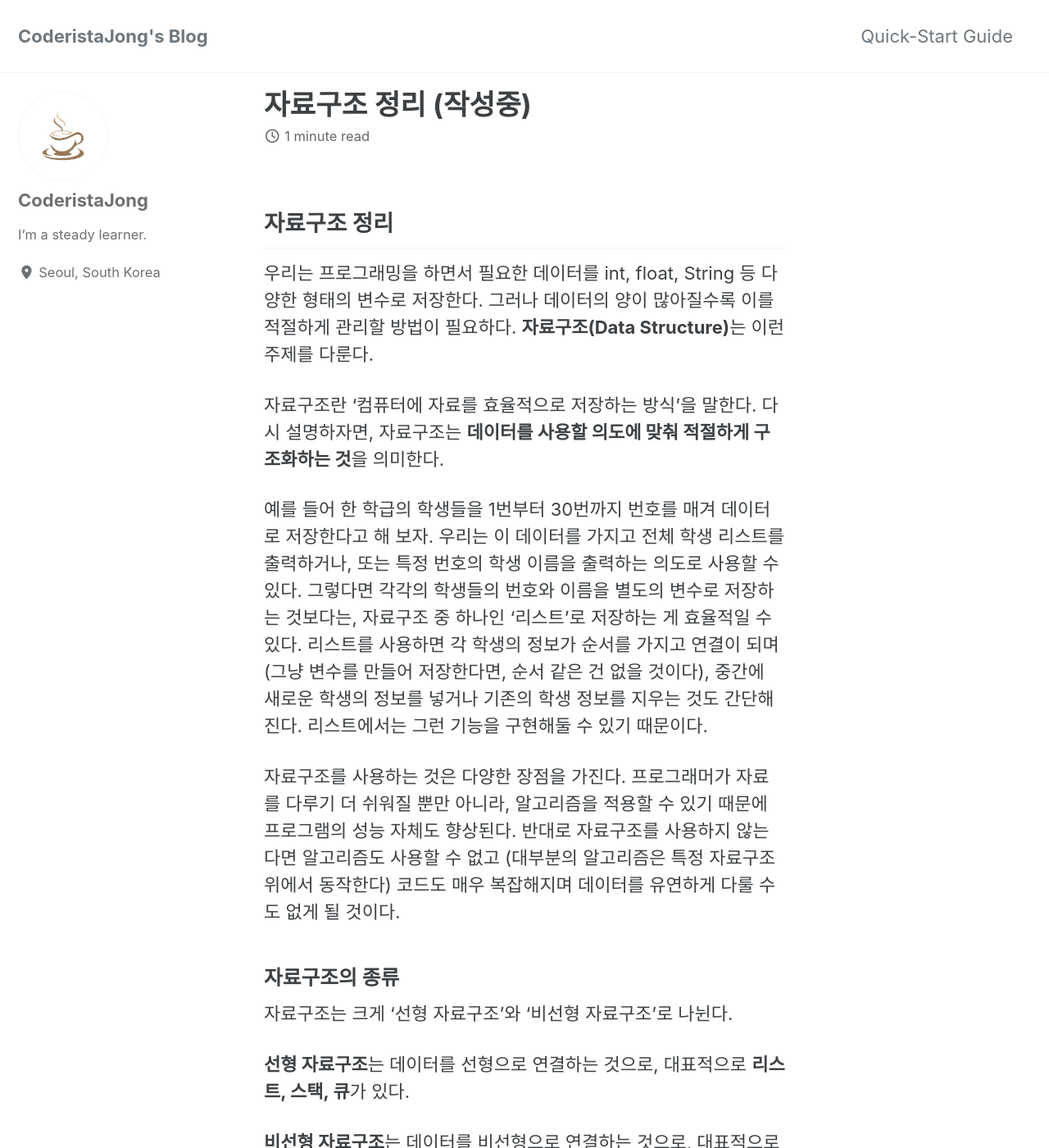
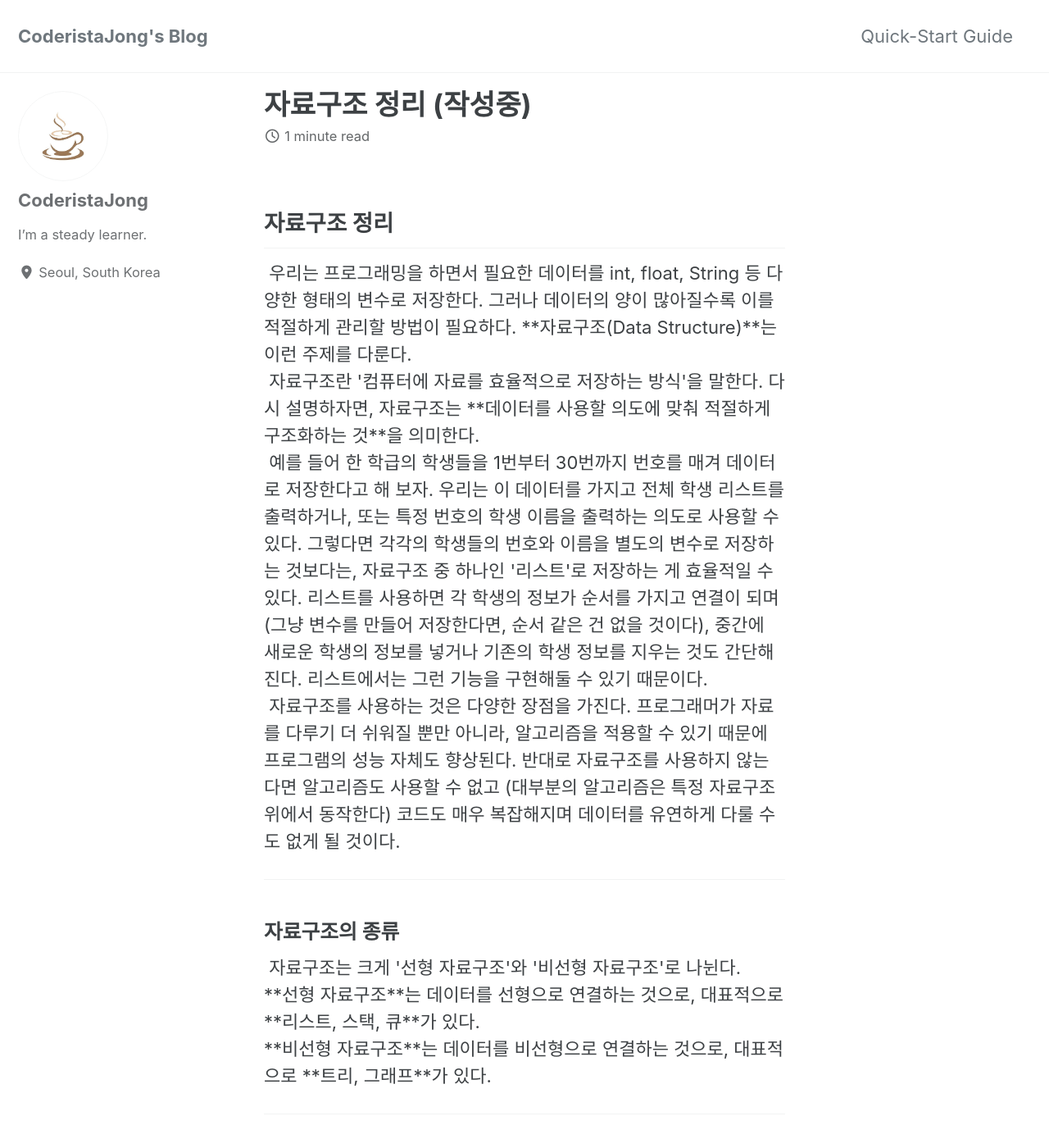
Before and after one commit to NullCoffeeException/NullCoffeeException.github.io, a Jekyll site: the page built from _posts/2025-06-27-자료구조.md, in a window 1280 px wide and 1400 px high. Shown: the whole window at 82% size. Built offline with Jekyll 4.4.1, drawn with Linux system fonts in a browser that asks for light colours; cached includes are drawn as plain includes; some of the changed text lies outside the part shown.

Commit message:
docs: 자료구조 <p> 적용

```diff
--- a/_posts/2025-06-27-자료구조.md
+++ b/_posts/2025-06-27-자료구조.md
@@ -7,56 +7,82 @@ title: "자료구조 정리 (작성중)"
 
 ## 자료구조 정리
 
- 우리는 프로그래밍을 하면서 필요한 데이터를 int, float, String 등 다양한 형태의 변수로 저장한다. 그러나 데이터의 양이 많아질수록 이를 적절하게 관리할 방법이 필요하다. **자료구조(Data Structure)**는 이런 주제를 다룬다.
+<p>
+&nbsp;우리는 프로그래밍을 하면서 필요한 데이터를 int, float, String 등 다양한 형태의 변수로 저장한다. 그러나 데이터의 양이 많아질수록 이를 적절하게 관리할 방법이 필요하다. **자료구조(Data Structure)**는 이런 주제를 다룬다.
+<br>
+&nbsp;자료구조란 '컴퓨터에 자료를 효율적으로 저장하는 방식'을 말한다. 다시 설명하자면, 자료구조는 **데이터를 사용할 의도에 맞춰 적절하게 구조화하는 것**을 의미한다.
+<br>
+&nbsp;예를 들어 한 학급의 학생들을 1번부터 30번까지 번호를 매겨 데이터로 저장한다고 해 보자. 우리는 이 데이터를 가지고 전체 학생 리스트를 출력하거나, 또는 특정 번호의 학생 이름을 출력하는 의도로 사용할 수 있다. 그렇다면 각각의 학생들의 번호와 이름을 별도의 변수로 저장하는 것보다는, 자료구조 중 하나인 '리스트'로 저장하는 게 효율적일 수 있다. 리스트를 사용하면 각 학생의 정보가 순서를 가지고 연결이 되며(그냥 변수를 만들어 저장한다면, 순서 같은 건 없을 것이다), 중간에 새로운 학생의 정보를 넣거나 기존의 학생 정보를 지우는 것도 간단해진다. 리스트에서는 그런 기능을 구현해둘 수 있기 때문이다.
+<br>
+&nbsp;자료구조를 사용하는 것은 다양한 장점을 가진다. 프로그래머가 자료를 다루기 더 쉬워질 뿐만 아니라, 알고리즘을 적용할 수 있기 때문에 프로그램의 성능 자체도 향상된다. 반대로 자료구조를 사용하지 않는다면 알고리즘도 사용할 수 없고 (대부분의 알고리즘은 특정 자료구조 위에서 동작한다) 코드도 매우 복잡해지며 데이터를 유연하게 다룰 수도 없게 될 것이다.
+</p>
 
- 자료구조란 '컴퓨터에 자료를 효율적으로 저장하는 방식'을 말한다. 다시 설명하자면, 자료구조는 **데이터를 사용할 의도에 맞춰 적절하게 구조화하는 것**을 의미한다.
 
- 예를 들어 한 학급의 학생들을 1번부터 30번까지 번호를 매겨 데이터로 저장한다고 해 보자. 우리는 이 데이터를 가지고 전체 학생 리스트를 출력하거나, 또는 특정 번호의 학생 이름을 출력하는 의도로 사용할 수 있다. 그렇다면 각각의 학생들의 번호와 이름을 별도의 변수로 저장하는 것보다는, 자료구조 중 하나인 '리스트'로 저장하는 게 효율적일 수 있다. 리스트를 사용하면 각 학생의 정보가 순서를 가지고 연결이 되며(그냥 변수를 만들어 저장한다면, 순서 같은 건 없을 것이다), 중간에 새로운 학생의 정보를 넣거나 기존의 학생 정보를 지우는 것도 간단해진다. 리스트에서는 그런 기능을 구현해둘 수 있기 때문이다.
 
- 자료구조를 사용하는 것은 다양한 장점을 가진다. 프로그래머가 자료를 다루기 더 쉬워질 뿐만 아니라, 알고리즘을 적용할 수 있기 때문에 프로그램의 성능 자체도 향상된다. 반대로 자료구조를 사용하지 않는다면 알고리즘도 사용할 수 없고 (대부분의 알고리즘은 특정 자료구조 위에서 동작한다) 코드도 매우 복잡해지며 데이터를 유연하게 다룰 수도 없게 될 것이다.
+---
 
 
 
 ### 자료구조의 종류
 
- 자료구조는 크게 '선형 자료구조'와 '비선형 자료구조'로 나뉜다.
-
-**선형 자료구조**는 데이터를 선형으로 연결하는 것으로, 대표적으로 **리스트, 스택, 큐**가 있다.
-
-**비선형 자료구조**는 데이터를 비선형으로 연결하는 것으로, 대표적으로 **트리, 그래프**가 있다.
+<p>
+    &nbsp;자료구조는 크게 '선형 자료구조'와 '비선형 자료구조'로 나뉜다.
+	<br>
+    **선형 자료구조**는 데이터를 선형으로 연결하는 것으로, 대표적으로 **리스트, 스택, 큐**가 있다.
+	<br>
+    **비선형 자료구조**는 데이터를 비선형으로 연결하는 것으로, 대표적으로 **트리, 그래프**가 있다.
+</p>
 
 
+
+---
 
 #### 배열 리스트 (Array List)
 
 
 
+---
+
 #### 연결 리스트 (Linked List)
 
 
+
+---
 
 #### 스택 (Stack)
 
 
 
+---
+
 #### 큐 (Queue)
 
 
+
+---
 
 #### 디큐 (Dequeue)
 
 
 
+---
+
 #### 트리 (Tree)
 
 
+
+---
 
 #### 힙 (Heap)
 
 
 
+---
+
 #### 그래프 (Graph)
 
 
 
+---
+
 #### 해시 테이블 (Hash Table)
```
